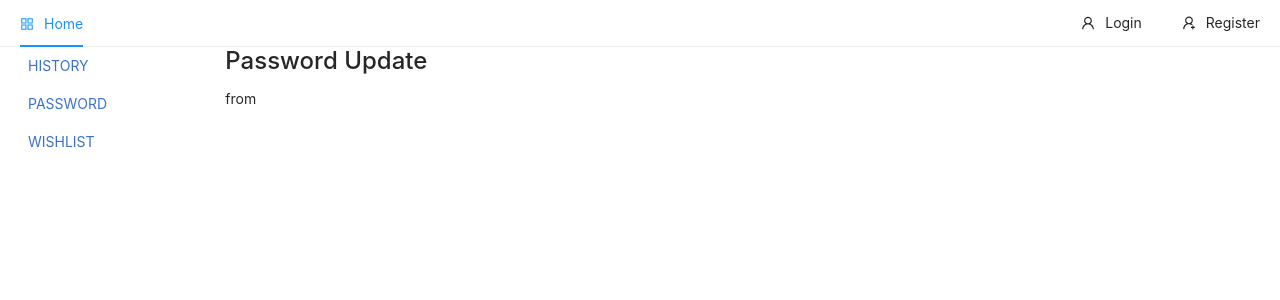
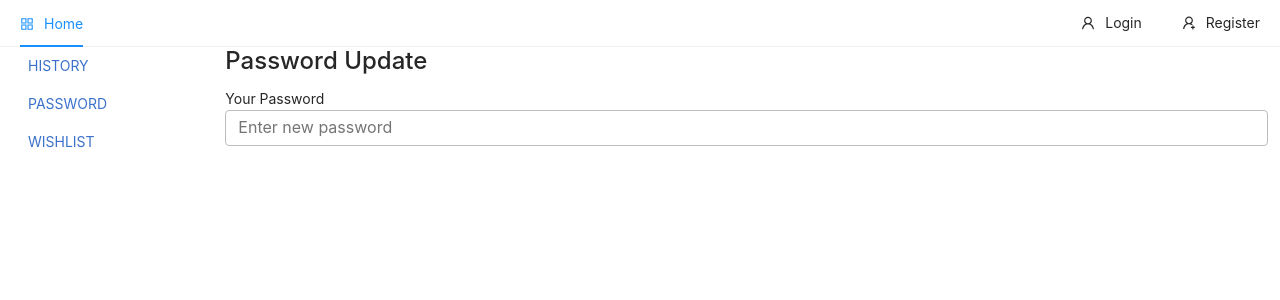
Before and after one commit to nhatnv6767/ecommerce-frontend, a React (Create React App) app: page /user/password in a window 1280 px wide. Shown: the top 300 px of the page. Built offline with nearby package versions, Linux system fonts and the light colour scheme; no server answers.

Commit message:
#50 Password update 4

```diff
--- a/src/pages/user/Password.js
+++ b/src/pages/user/Password.js
@@ -7,7 +7,19 @@ const Password = ({auth}) => {
     const [loading, setLoading] = useState(false)
 
     const passwordUpdateForm = () =>
-        <form>from</form>
+        (
+            <form>
+                <div className="form-group">
+                    <label>Your Password</label>
+                    <input
+                        type="password"
+                        onChange={e => setPassword(e.target.value)}
+                        className="form-control"
+                        placeholder="Enter new password"
+                    />
+                </div>
+            </form>
+        )
 
     return (
         <div className="container-fluid">
```
